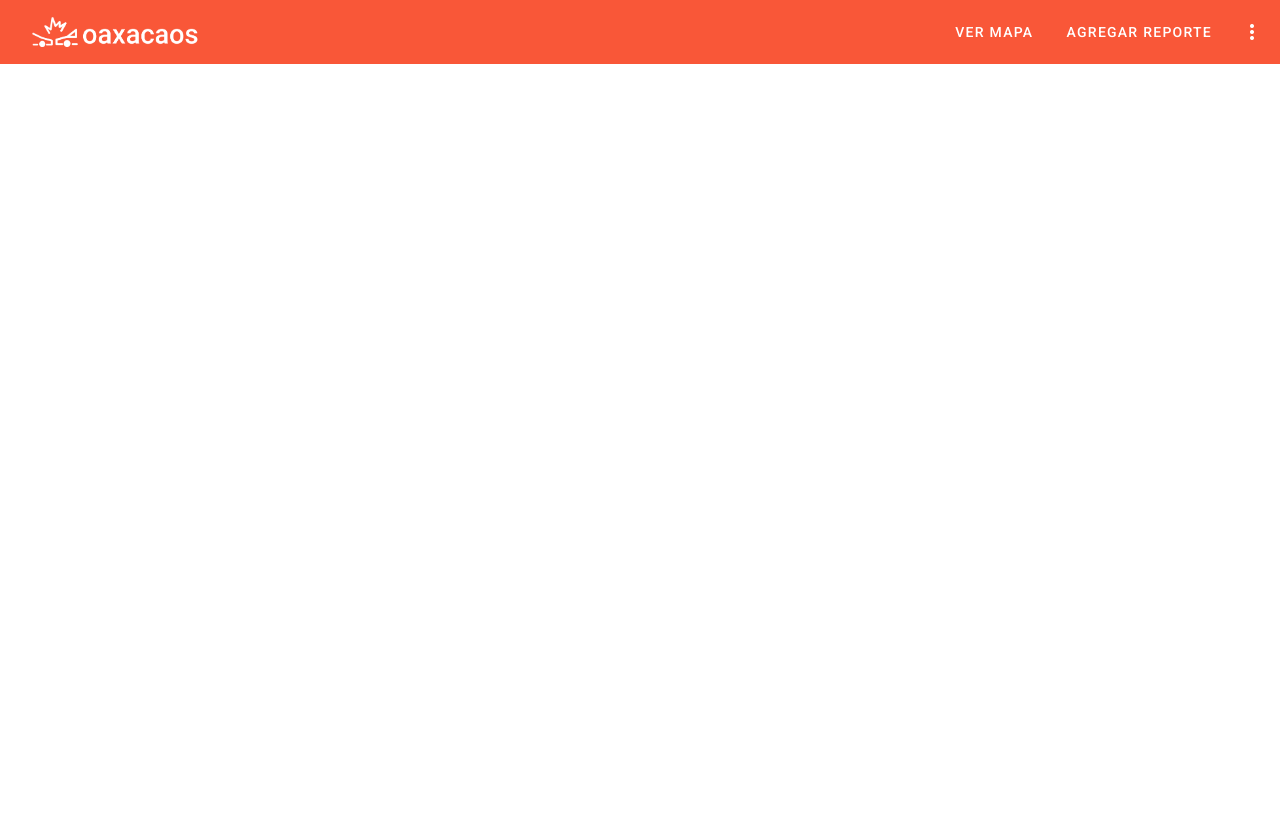
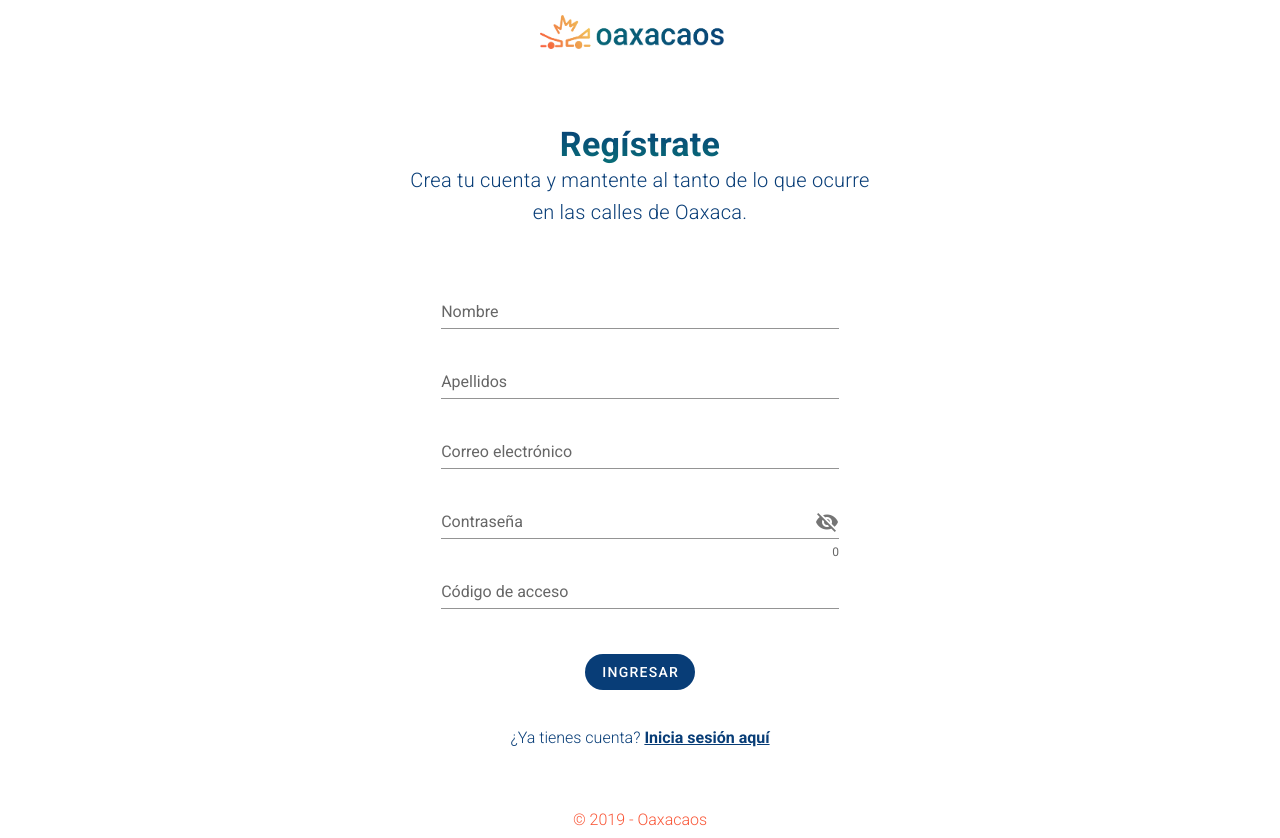
Before and after one commit to OaxacaosInvie/oaxacaos, a Nuxt app: page /signAdmin in a window 1280 px wide. Before the commit the page ends 800 px from the top, so only its background shows below. Built offline with nearby package versions, Linux system fonts and the light colour scheme.

Commit message:
Version de respaldo para antes de añadir Firebase de acuerdo con: https://dev.to/kiritchoukc/deploy-nuxt-on-firebase-4ad8

```diff
--- a/layouts/LaDos.vue
+++ b/layouts/LaDos.vue
@@ -4,7 +4,6 @@
       <v-app-bar
         color="white"
         flat
-        fixed
         align="center"
         justify="center"
       >
--- a/nuxt.config.js
+++ b/nuxt.config.js
@@ -7,8 +7,8 @@ module.exports = {
   ** Headers of the page
   */
   head: {
-    titleTemplate: '%s - ' + process.env.npm_package_name,
-    title: process.env.npm_package_name || '',
+    //titleTemplate: '%s - ' + 'process.env.npm_package_name', //titleTemplate: '%s - ' + 'Oaxacaos'
+    title: 'Oaxacaos' || '', //process.env.npm_package_name
     meta: [
       { charset: 'utf-8' },
       { name: 'viewport', content: 'width=device-width, initial-scale=1' },
@@ -31,6 +31,9 @@ module.exports = {
   ** Plugins to load before mounting the App
   */
   plugins: [
+    {
+      src: '~/plugins/vue-tel-input.js', mode: 'server'
+    }
   ],
   /*
   ** Nuxt.js dev-modules
--- a/pages/signAdmin.vue
+++ b/pages/signAdmin.vue
@@ -1,15 +1,125 @@
 <template>
-  <div>
-    hola
+  <div align="center" justify="center">
+    <div>
+      <v-container>
+        <v-row align="center" justify="center">
+          <v-col
+            cols="12"
+            xl="5"
+            lg="5"
+            md="8"
+            sm="8"
+            xs="12">
+            <div class="py-6">
+              <div class="blueee py-6">
+                <h1 id="blueGra" class="display-1 font-weight-bold">Regístrate</h1>
+                <p class="title font-weight-light">Crea tu cuenta y mantente al tanto de lo que ocurre en las calles de Oaxaca.</p>
+              </div>
+              <v-form>
+                <v-container>
+                  <div class="px-6" align="center" justify="center">
+                    <v-text-field
+                      v-model="name"
+                      :rules="nameRules"
+                      label="Nombre"
+                      required
+                      type="tex"
+                      color="#083d77"
+                    ></v-text-field>
+                    <v-text-field
+                      v-model="lastN"
+                      :rules="lastNRules"
+                      label="Apellidos"
+                      required
+                      type="text"
+                      color="#083d77"
+                    ></v-text-field>
+                    <v-text-field
+                      v-model="email"
+                      :rules="emailRules"
+                      label="Correo electrónico"
+                      required
+                      type="email"
+                      color="#083d77"
+                    ></v-text-field>
+                    <v-text-field
+                      v-model="password"
+                      :append-icon="show1 ? 'mdi-eye' : 'mdi-eye-off'"
+                      :rules="[rules.required, rules.min]"
+                      :type="show1 ? 'text' : 'password'"
+                      name="input-10-1"
+                      label="Contraseña"
+                      counter
+                      @click:append="show1 = !show1"
+                      color="#F95738"
+                    ></v-text-field>
+                    <v-text-field
+                      v-model="token"
+                      :rules="tokenRules"
+                      required
+                      label="Código de acceso"
+                      color="#083d77"
+                    ></v-text-field>
+                    <div class="py-6">
+                      <v-btn dark color="#083d77" elevation="0" rounded>Ingresar</v-btn>
+                    </div>
+                  </div>
+                </v-container>
+              </v-form>
+              <div style="color:#083d77">
+                <p class="font-weight-light">¿Ya tienes cuenta? <nuxt-link to="/login" id="no-decoration" style="color:#083d77" class="font-weight-bold">Inicia sesión aquí</nuxt-link></p>
+              </div>
+            </div>
+          </v-col>
+        </v-row>
+      </v-container>
+    </div>
   </div>
 </template>
 
 <script>
 export default {
+  layout: 'LaDos',
+  data () {
+    return {
+      show1: false,
+      valid: false,
+      password: '',
+      rules: {
+        required: value => !!value || 'Necesitas rellenar este campo',
+        min: v => v.length >= 8 || 'Se requieren mínimo 8 caracteres'
+      },
+      email: '',
+      emailRules: [
+        v => !!v || 'Necesitas rellenar este campo',
+        v => /.+@.+/.test(v) || 'Dirección de correo inválida'
 
+      ],
+      name: '',
+      nameRules: [
+        v => !!v || 'Necesitas rellenar este campo'
+      ],
+      lastN: '',
+      lastNRules: [
+        v => !!v || 'Necesitas rellenar este campo'
+      ],
+      token: '',
+      tokenRules: [
+        v => !!v || 'Necesitas rellenar este cambio'
+      ]
+    }
+  }
 }
 </script>
 
 <style>
+  #blueGra {
+    background: -webkit-linear-gradient(#083d77, #086e77);
+    -webkit-background-clip: text;
+    -webkit-text-fill-color: transparent;
+  }
 
+  .blueee {
+    color: #083d77;
+  }
 </style>
--- a/pages/signUser.vue
+++ b/pages/signUser.vue
@@ -1,6 +1,6 @@
 <template>
-  <div class="py-12" align="center" justify="center">
-    <div class="py-12">
+  <div align="center" justify="center">
+    <div>
       <v-container>
         <v-row align="center" justify="center">
           <v-col
@@ -10,7 +10,7 @@
             md="8"
             sm="8"
             xs="12">
-            <div class="py-12">
+            <div class="py-6">
               <div class="reddd py-6">
                 <h1 id="redGra" class="display-1 font-weight-bold">Regístrate</h1>
                 <p class="title font-weight-light">Crea tu cuenta y mantente al tanto de lo que ocurre en las calles de Oaxaca.</p>
@@ -34,7 +34,6 @@
                       type="text"
                       color="#F95738"
                     ></v-text-field>
-                    <VueTelInput v-model="phone" v-bind="bindProps"></VueTelInput>
                     <v-text-field
                       v-model="email"
                       :rules="emailRules"
@@ -54,9 +53,18 @@
                       @click:append="show1 = !show1"
                       color="#F95738"
                     ></v-text-field>
+                    <div class="py-3">
+                      <VueTelInput v-model="phone" v-bind="bindProps"></VueTelInput>
+                    </div>
+                    <div class="py-6">
+                      <v-btn dark color="#F95738" elevation="0" rounded>Ingresar</v-btn>
+                    </div>
                   </div>
                 </v-container>
               </v-form>
+              <div style="color:#F95738">
+                <p class="font-weight-light">¿Ya tienes cuenta? <nuxt-link to="/login" id="no-decoration" style="color:#F95738" class="font-weight-bold">Inicia sesión aquí</nuxt-link></p>
+              </div>
             </div>
           </v-col>
         </v-row>
--- /dev/null
+++ b/plugins/vue-tel-input.js
@@ -0,0 +1,4 @@
+import Vue from 'vue'
+import VueTelInput from 'vue-tel-input'
+
+Vue.use(VueTelInput)
```
